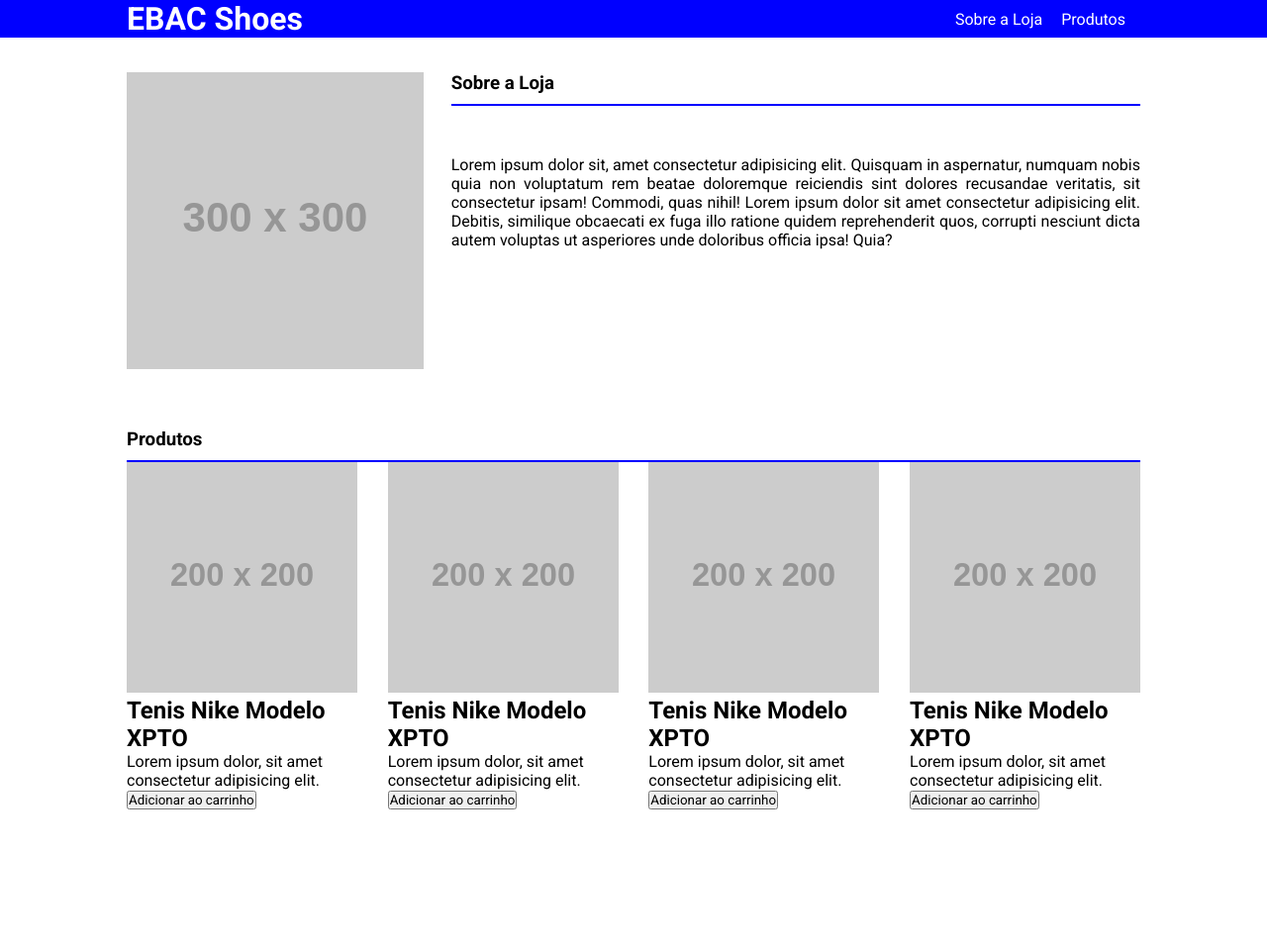
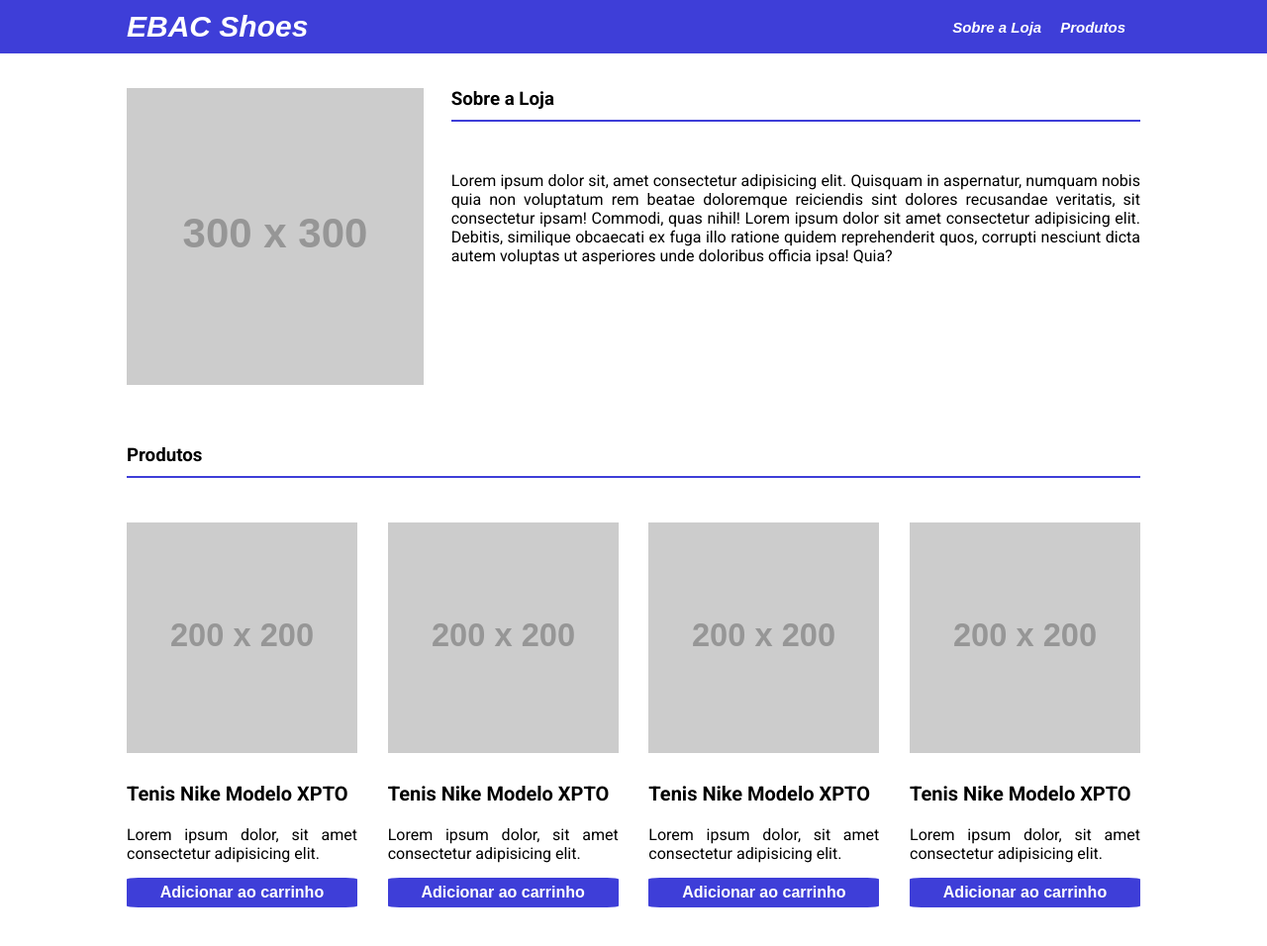
Before and after one commit to GfCarvalho77/EBAC_Mod11, a plain HTML site: page Tarefa/index.html in a window 1280 px wide. Shown: the whole page at 99% size. Before the commit the page ends 878 px from the top, so only its background shows below. Drawn offline with nearby package versions, Linux system fonts and the light colour scheme; placeholder pictures from the web are drawn by us.

Commit message:
Perfumaria (fontes, cores etc...)

```diff
--- a/Tarefa/main.css
+++ b/Tarefa/main.css
@@ -19,8 +19,8 @@ header .container a{
     color: white;
 }
 header {
-    padding:  0 0;
-    background-color: blue;
+    padding: 0;
+    background-color: rgba(54, 54, 215, 0.958);
     margin-bottom: 35px;
     width: 100%;
 }
@@ -28,6 +28,8 @@ header {
 
 a {
     padding-right: 15px;
+    font: italic 15px Arial, sans-serif;
+    font-weight: bold;
 
 }
 /*.sobre-loja{
@@ -35,9 +37,28 @@ a {
     grid-template-columns: 0% 30%;
 }*/
 
+h1{
+    font: italic 30px Arial, sans-serif;
+    padding: 10px 0px;
+    font-weight: bold;
+}
+
+
+h2{
+    padding-bottom: 20px;
+    font-size: 20px;
+    width: 100%;
+    text-align: justify;
+}
 h3{
-    border-bottom: 2.5px solid blue;
+    border-bottom: 2.5px solid rgba(54, 54, 215, 0.958);;
     padding-bottom: 10px;
+}
+
+p{
+    padding-bottom: 15px;
+    width: 100%;
+    text-align: justify;
 }
 
 .sobre-loja{
@@ -60,6 +81,20 @@ h3{
     column-gap: 3%;
 
 }
+.produto{
+    padding-top: 45px;
+}
 .produto img{
     width: 100%;
+    padding-bottom: 25px;
 }
+button{
+    width: 100%;
+    height: 30px;
+    border-radius: 5%;
+    border: none;
+    background-color: rgba(54, 54, 215, 0.958);
+    color: white;
+    font: bold 16px Arial, sans-serif;
+
+}
```
